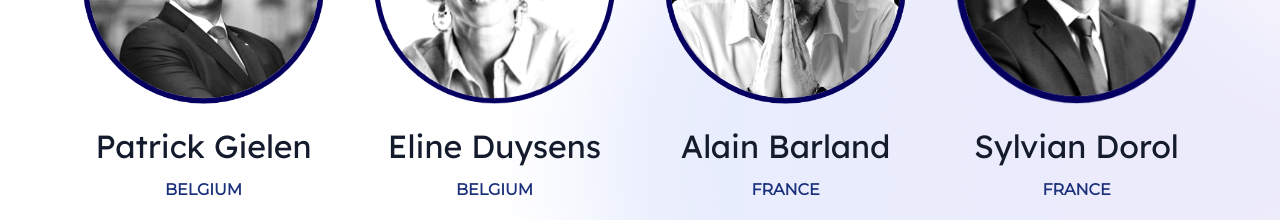
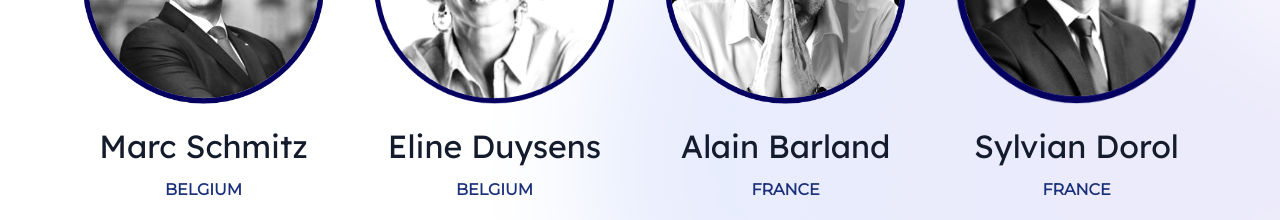
Before and after one commit to logion-network/logion-web-site, a React (Create React App) app: page / in a window 1280 px wide. Shown: the part 5200-5420 px from the top of the page. Built offline with nearby package versions, Linux system fonts and the light colour scheme.

Commit message:
fix: wrong name and linkedin links.

```diff
--- a/src/Content.tsx
+++ b/src/Content.tsx
@@ -312,7 +312,7 @@ export const CONTENT: ReactNode = (<>
                     Scrum Master
                     { /* STOP EDIT */ }
                 </>}
-                linkedIn="https://www.linkedin.com/in/gdethier/"
+                linkedIn="https://www.linkedin.com/in/gerarddethier/"
             />,
             <Member
                 image="media/benoit.png"
@@ -359,7 +359,7 @@ export const CONTENT: ReactNode = (<>
         members={[
             <LegalOfficer
                 image="media/MarcSchmitz.png"
-                name="Patrick Gielen"
+                name="Marc Schmitz"
                 location="Belgium"
                 linkedIn="https://www.linkedin.com/in/marc-schmitz-91927451/"
             />,
@@ -367,7 +367,7 @@ export const CONTENT: ReactNode = (<>
                 image="media/ElineDuysens.png"
                 name="Eline Duysens"
                 location="Belgium"
-                linkedIn="https://www.linkedin.com/in/eline-duysens-10385896/"
+                linkedIn="https://www.linkedin.com/in/eline-duysens-lepape-10385896/"
             />,
             <LegalOfficer
                 image="media/AlainBarland.png"
```
